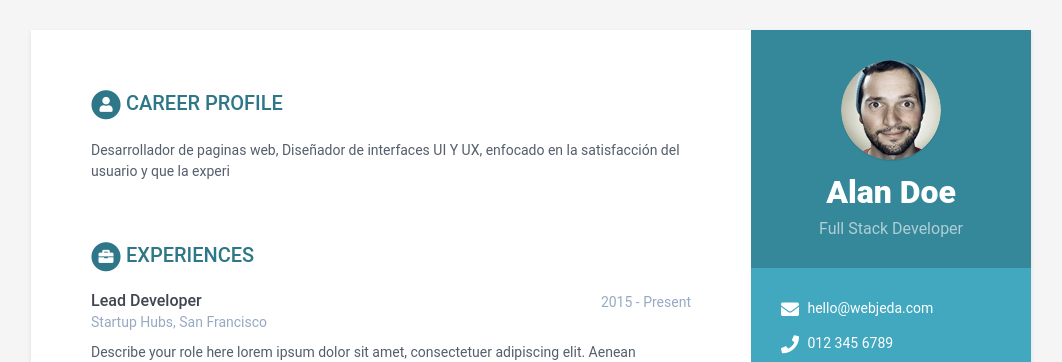
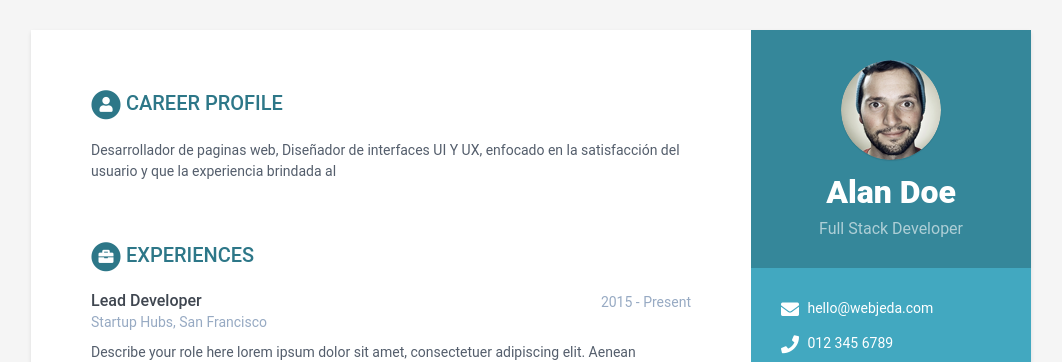
Before and after one commit to KevinC99/good-birch-4e19a, a Jekyll site: the page built from index.html, in a window 1280 px wide. Shown: the top 362 px of the page, without its empty margins (109-1171 px from the left). Built offline with Jekyll 4.4.1, drawn with Linux system fonts in a browser that asks for light colours.

Commit message:
data.yml: updated summary in career-profile

```diff
--- a/_data/data.yml
+++ b/_data/data.yml
@@ -33,7 +33,7 @@ sidebar:
       link: null
 career-profile:
   title: Career Profile
-  summary: ' Desarrollador de paginas web, Diseñador de interfaces UI Y UX, enfocado en la satisfacción del usuario y  que la experi'
+  summary: ' Desarrollador de paginas web, Diseñador de interfaces UI Y UX, enfocado en la satisfacción del usuario y  que la experiencia brindada al'
 education:
   - degree: MSc in Computer Science
     university: University of London
```
